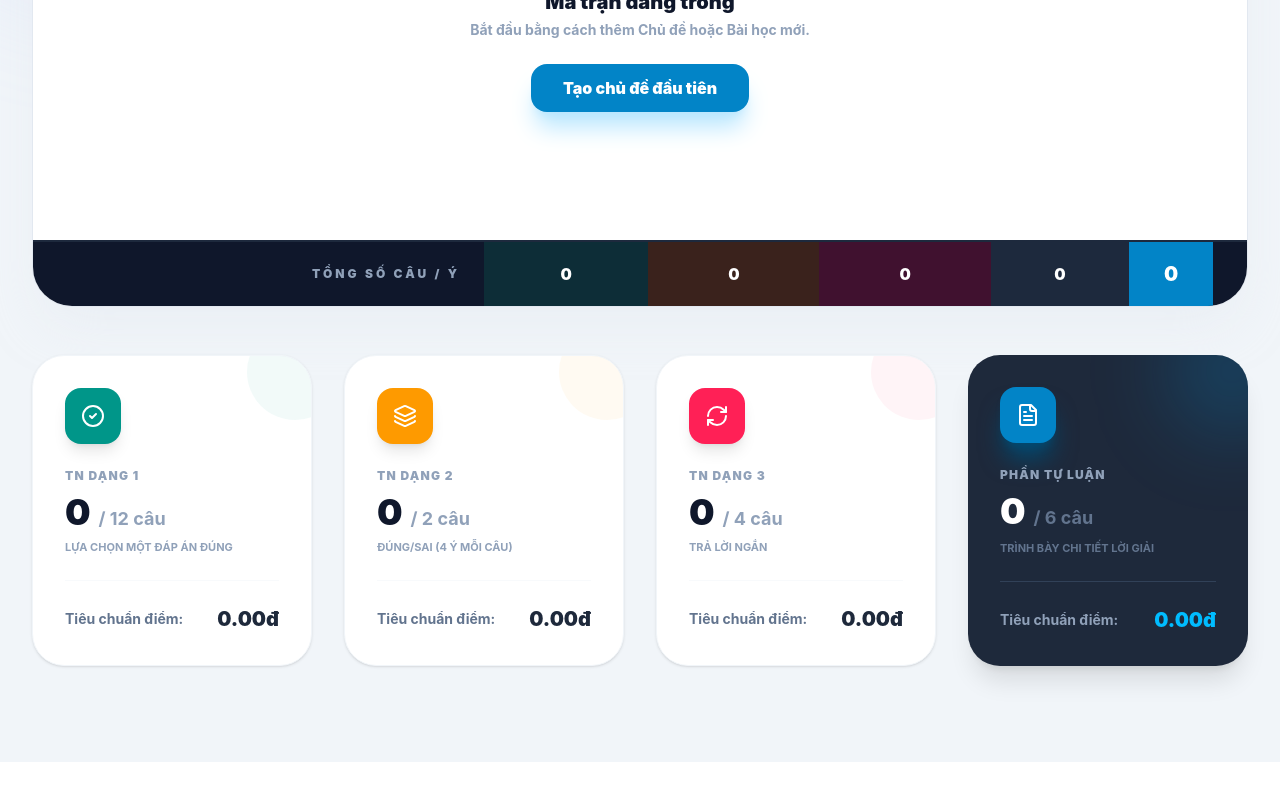
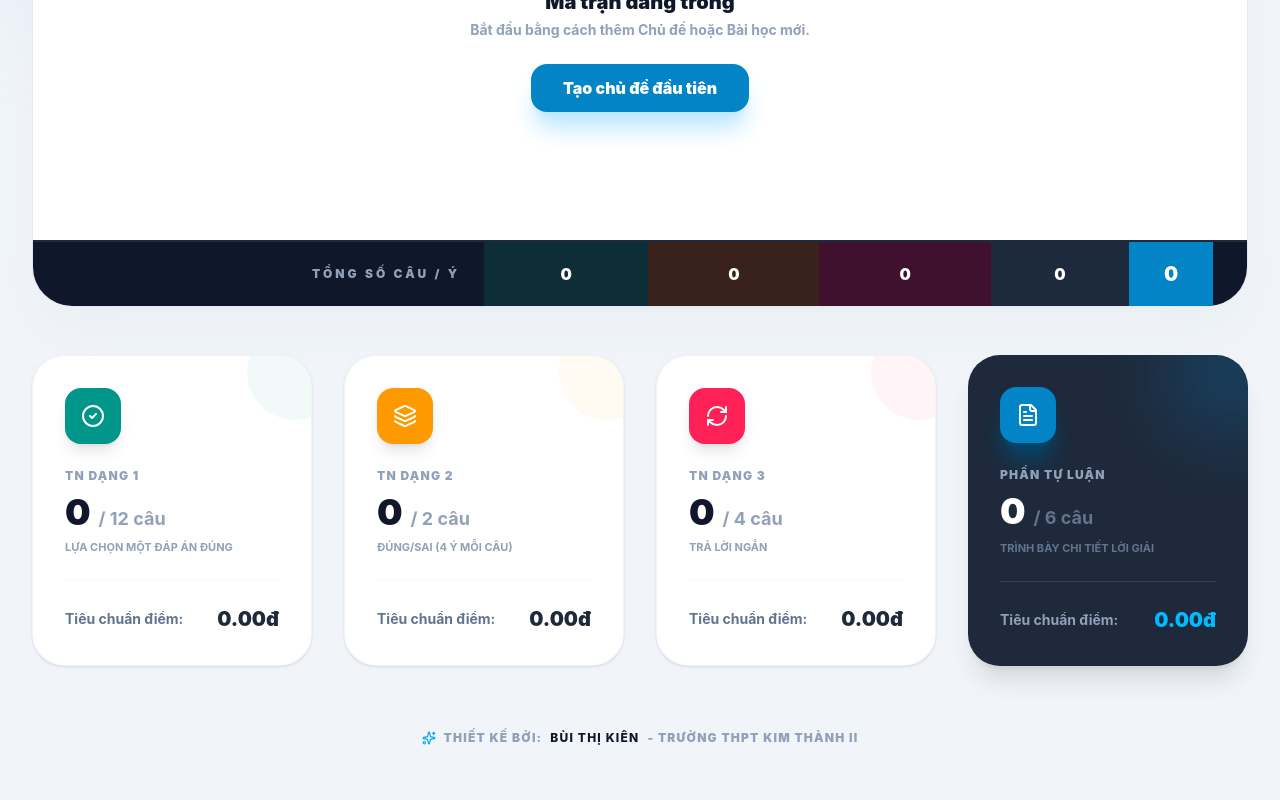
Before and after one commit to buihuusonkx-hash/matran12, a React (Vite) app: page / in a window 1280 px wide. Shown: the part 896-1696 px from the top of the page. Before the commit the page ends 1658 px from the top, so only its background shows below. Built offline with nearby package versions, Linux system fonts and the light colour scheme.

Commit message:
Add files via upload

```diff
--- a/src/App.tsx
+++ b/src/App.tsx
@@ -346,11 +346,19 @@ export default function App() {
         </div>
       </div>
 
-      {/* Modals for Editing */}
-      <AnimatePresence>
-        {isAddingGroup && <GroupModal onSave={handleAddGroup} onClose={() => setIsAddingGroup(false)} />}
-        {isAddingItem && <ItemModal onSave={name => handleAddItem(isAddingItem, name)} onClose={() => setIsAddingItem(null)} />}
-      </AnimatePresence>
+        {/* Designer Credit */}
+        <footer className="mt-12 text-center pb-12">
+            <p className="text-slate-400 text-xs font-black uppercase tracking-widest flex items-center justify-center gap-2">
+              <Sparkles size={14} className="text-sky-500" />
+              Thiết kế bởi: <span className="text-slate-900 font-extrabold">Bùi Thị Kiên</span> - Trường THPT Kim Thành II
+            </p>
+        </footer>
+
+        {/* Modals for Editing */}
+        <AnimatePresence>
+          {isAddingGroup && <GroupModal onSave={handleAddGroup} onClose={() => setIsAddingGroup(false)} />}
+          {isAddingItem && <ItemModal onSave={name => handleAddItem(isAddingItem, name)} onClose={() => setIsAddingItem(null)} />}
+        </AnimatePresence>
     </div>
   );
 }
```
